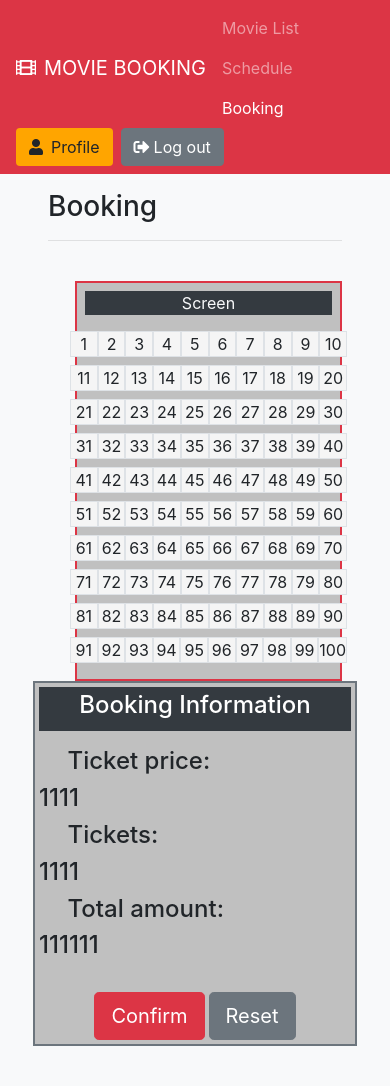
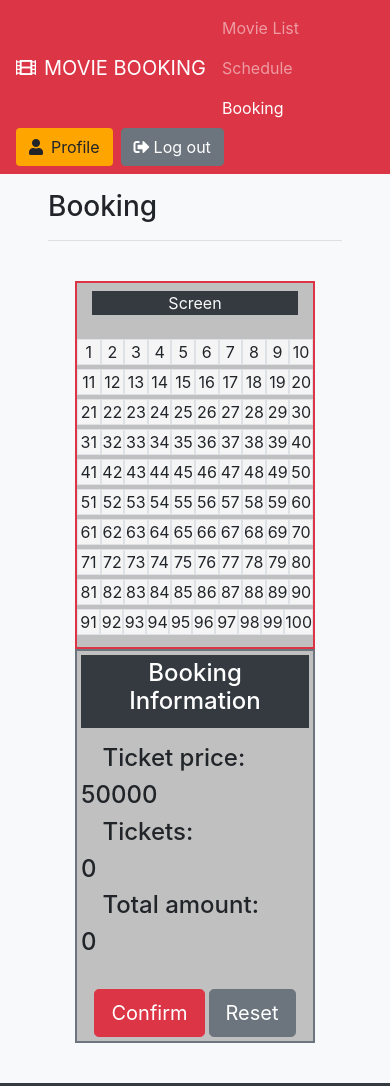
Before and after one commit to DucManh13/DucManh13-movie-web, a React (Create React App) app: page /booking in a window 390 px wide. Built offline with nearby package versions, Linux system fonts and the light colour scheme; sample sign-in values are in the browser's storage; a web font is replaced by a local one.

Commit message:
seat and responsive update

```diff
--- a/src/App.js
+++ b/src/App.js
@@ -14,7 +14,7 @@ import EditProfile from './components/EditProfile';
 function App() {
   const [token, setToken] = useState(JSON.parse(localStorage.getItem('token')));
 
-  useEffect(()=>{console.log(token)
+  useEffect(()=>{
     if(localStorage && localStorage.getItem('token'))
       setToken(JSON.parse(localStorage.getItem('token')));
   },[token]);
--- a/src/components/Booking.js
+++ b/src/components/Booking.js
@@ -1,50 +1,67 @@
 import Seat from "./Seat";
 import  { Link } from 'react-router-dom';
+import { useState } from "react";
 
 function Booking(props) {
   const rows=[0,1,2,3,4,5,6,7,8,9]
-  const seats=[1,2,3,4,5,6,7,8,9,10]
+  const cols=[1,2,3,4,5,6,7,8,9,10]
+  const price=50000;
+  const [seats,setSeats]=useState(Array(101).fill(0));
+  const [ticket,setTicket]=useState(0);
+  const handleTicket=(seat)=>{
+    var temp=seats.slice();
+    temp[seat]=(temp[seat]===1)?0:1;
+    setTicket(temp[seat]===1?ticket+1:ticket-1);
+    setSeats(temp);
+  }
+  const handleReset=()=>{
+    var temp=seats.slice();
+    temp.forEach((value,index,array)=>{if (value===1) array[index]=0;});
+    setTicket(0);
+    setSeats(temp);
+  }
   return (
     <div className="container bg-light py-3 px-5">
       <h3>Booking</h3>
       <hr/>
       <div className="row py-4">
-        <div className="col-sm-5 offset-1">
-          <div className="container border border-danger border-2 p-2 bg-silver text-center">
-            <div className="container bg-dark text-light mb-3">
+        <div className="col-lg-5 col-10 offset-1">
+          <div className="container border border-danger border-2 py-2 bg-silver text-center">
+            <div className="container bg-dark text-light mb-4">
               Screen
             </div>
             {rows.map((row,r_index)=>
-              (<div className="row mb-2" key={r_index}>
+              (<div className="row mb-1" key={r_index}>
                 <div className="offset-sm-1"></div>
-                  <div className=""></div>
-                {seats.map((seat,s_index)=>
-                  (<div className="col p-0" key={s_index}>
-                      <Seat number={row*10+seat} status={true}/>
+                {cols.map((col,c_index)=>
+                  (<div className="col p-0" key={c_index}>
+                      <Seat number={row*10+col} status={seats[row*10+col]} onReceiveClick={handleTicket}/>
                   </div>))}
                   <div className="offset-sm-1"></div>
               </div>))}
           </div>
         </div>
-        <div className="col-sm-5 bg-silver p-1 border border-secondary border-2">
+        <div className="col-lg-5 col-10 offset-1 offset-lg-0 ">
+          <div className="container bg-silver p-1 border border-secondary border-2 h-100">
             <div className="text-center mb-3 py-1 bg-dark text-white"><h4>Booking Information</h4></div>
             <div className="row">
               <h4 className="col-sm-5 offset-1">Ticket price:</h4>
-            <h4 className="col-sm-6">{1111}</h4>
+              <h4 className="col-sm-6">{price}</h4>
             </div>
             <div className="row">
               <h4 className="col-sm-5 offset-1">Tickets:</h4>
-            <h4 className="col-sm-6">{1111}</h4>
+              <h4 className="col-sm-6">{ticket}</h4>
             </div>
             <div className="row">
               <h4 className="col-sm-5 offset-1">Total amount:</h4>
-            <h4 className="col-sm-6">{111111}</h4>
+              <h4 className="col-sm-6">{ticket*price}</h4>
             </div>
             <div className="text-center mt-4">
               <Link to="/editprofile">
                 <button type="button" className="btn btn-lg btn-danger ">Confirm</button>
               </Link>
-            <button type="button" className="btn btn-lg ml-1 btn-secondary" >Reset</button>
+              <button type="button" className="btn btn-lg ml-1 btn-secondary" onClick={handleReset}>Reset</button>
+            </div>
           </div>
         </div>
       </div>
--- a/src/components/DateList.js
+++ b/src/components/DateList.js
@@ -42,7 +42,7 @@ function DateList(props) {
   ]
   return (
     <div className="container pt-4 px-5">
-      <div className="row row-cols-6">
+      <div className="row row-cols-lg-6 row-cols-md-4 row-cols-3">
         {dates.map((date,index)=>
           (<div key={index} className="col pb-2">
             <button className={`btn ${index===activeDay?'btn-dark':'bg-white2 border'} w-100`} onClick={()=>setActiveDay(index)}>
--- a/src/components/ListMovie.js
+++ b/src/components/ListMovie.js
@@ -21,7 +21,7 @@ function ListMovie(props) {
       <h3>Available Movies</h3>
       <hr/>
       {list==null?null:(
-      <div className="row row-cols-md-3">
+      <div className="row row-cols-md-3 row-cols-2">
         {list.map((movie,index)=>
           (<div key={index} className="col pb-5">
             <div className="card ">
--- a/src/components/Movie.js
+++ b/src/components/Movie.js
@@ -28,7 +28,7 @@ function Movie(props) {
         <div className="col-sm-9">
           <h3>{data.movie_name}</h3>
           <hr/>
-          {/* <h4>Genre: <small>{movie.genre_name.join(', ')}</small></h4> */}
+          <h4>Genre: <small>{data.genre_name.join(', ')}</small></h4>
           <h4>Release date: <small>{data.release_date}</small></h4>
           <h4>Duration: <small>{data.duration} minutes</small></h4>
           <h4 className="text-justify">Description: <small>{data.description}</small></h4>
@@ -38,8 +38,9 @@ function Movie(props) {
         <div className="col-sm-7 offset-sm-3">
           <h4>Trailer:</h4>
           <div className="embed-responsive embed-responsive-16by9">
-            <iframe className="embed-responsive-item" src={data.trailer} title="Movie Trailer" allowFullScreen></iframe>
+            <iframe className="embed-responsive-item" src={data.trailer} title="Movie Trailer" allowFullScreen alt="Movie Trailer">Uns</iframe>
           </div>
+
         </div>
       </div></div>)}
     </div>
--- a/src/components/ScreeningList.js
+++ b/src/components/ScreeningList.js
@@ -28,7 +28,7 @@ function ScreeningList(props) {
   ]
   return (
     <div className="container pt-4 ">
-      <div className="row row-cols-6">
+      <div className="row row-cols-lg-6 row-cols-md-4 row-cols-3">
         {screenings.map((screening,index)=>
           (<div key={index} className="col pb-3">
             <button className=" btn bg-white2 border w-100">
--- a/src/components/Seat.js
+++ b/src/components/Seat.js
@@ -1,13 +1,10 @@
-import { useState} from 'react';
 
 function Seat(props) {
-  const [state,setState]=useState(false);
-
   const toggleState=()=>{
-      setState(!state);
+      props.onReceiveClick(props.number);
   }
-  return props.status===true?(
-    <div className={`bg-white2 border pointer user-select-none ${state?'bg-success text-white':''}`} onClick={toggleState}>{props.number}</div>)
+  return props.status>=0?(
+    <div className={`bg-white2 border pointer user-select-none ${props.status===1?'bg-success text-white':''}`} onClick={toggleState}>{props.number}</div>)
     :(<div className="bg-danger border user-select-none text-white">{props.number}</div>);
 }
 
```
Lines whose indentation alone changed are shown as unchanged.
